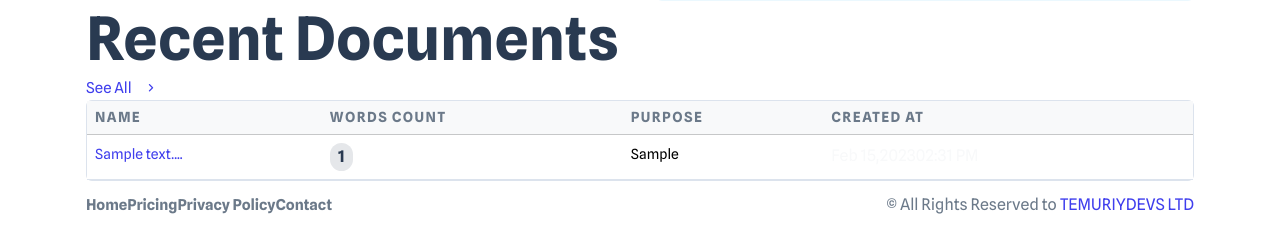
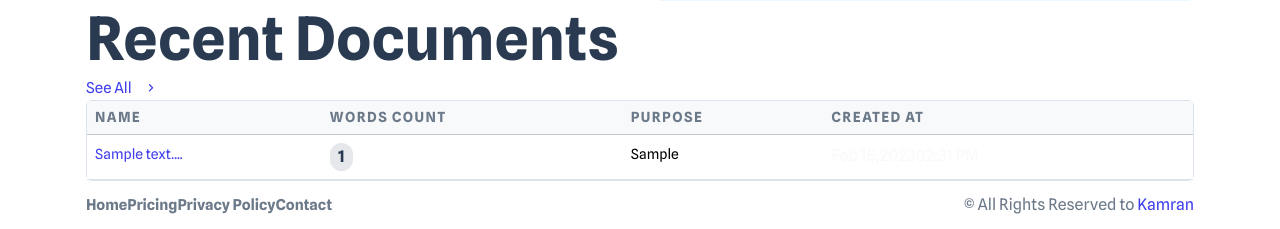
Before and after one commit to AbdurazzoqovA/summy_saas, a Django app: page /en/dashboard/ in a window 1280 px wide. Shown: the part 1295-1524 px from the top of the page. Run offline with Django 4.2, Linux system fonts and the light colour scheme; a user stored in the database is signed in; tables that the repository leaves empty hold one stand-in row (values such as "Sample post"); some libraries are stand-ins or nearby versions; some web fonts are replaced.

Commit message:
copyright

```diff
--- a/summarizer/templates/dashboard/main.html
+++ b/summarizer/templates/dashboard/main.html
@@ -244,7 +244,7 @@
                                 </ul>
                             </div>
                             <div class="nk-footer-copyright fs-6 px-3"> &copy;  All Rights Reserved to
-                                <a href="#">TEMURIYDEVS LTD</a> </div>
+                                <a href="#">Kamran</a> </div>
                         </div>
                     </div>
                 </div>
```
